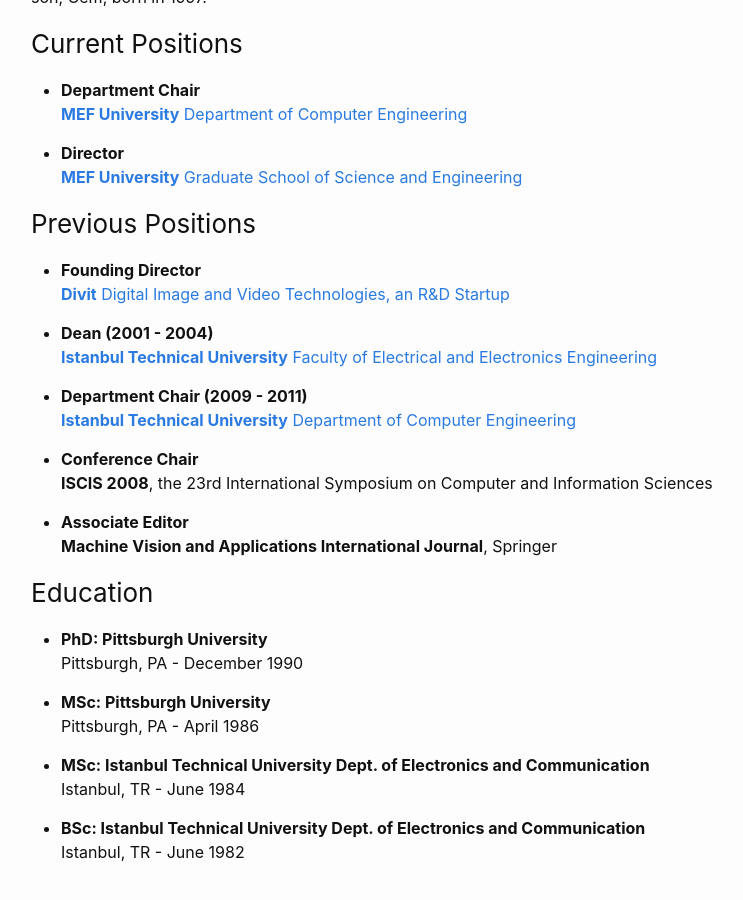
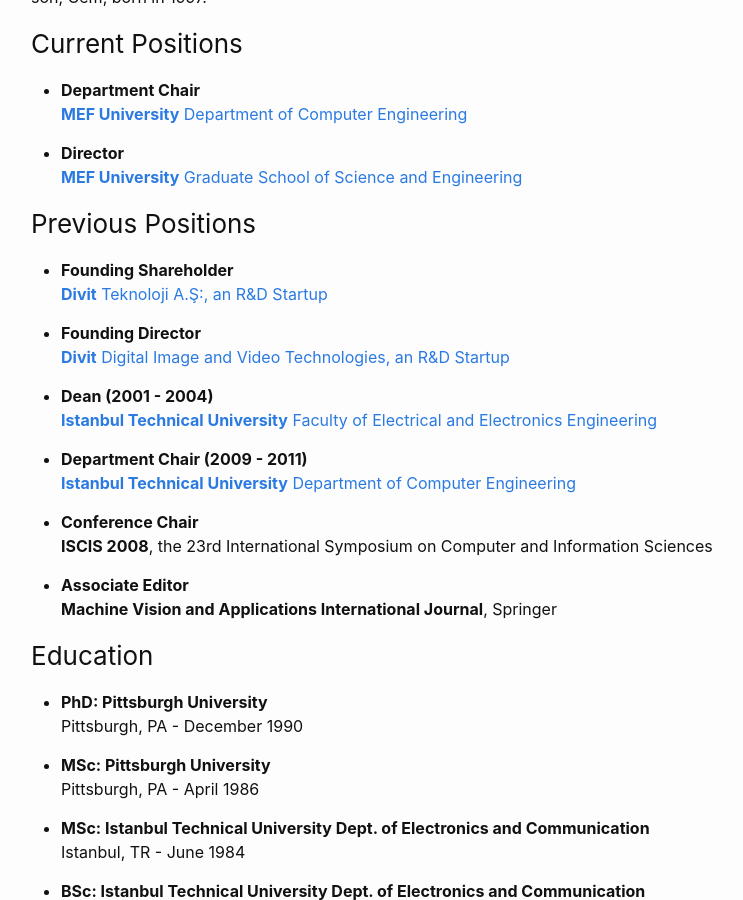
Before and after one commit to muhittingokmen/muhittingokmen.github.io, a Jekyll site: the page built from _pages/about.md, in a window 1280 px wide and 900 px high, scrolled down 641 px. Shown: the whole window, without its empty margins (239-982 px from the left). Built offline with Jekyll 4.4.1, drawn with Linux system fonts in a browser that asks for light colours.

Commit message:
Update about.md

```diff
--- a/_pages/about.md
+++ b/_pages/about.md
@@ -21,8 +21,12 @@ Dr. Gokmen is married to Gulcin Pulat Gokmen, who is Professor of Architecture a
 
 ### Previous Positions
 
+
+- **Founding Shareholder**
+[**Divit** Teknoloji A.Ş:, an R&D Startup](http://www.divit.com)
+
 - **Founding Director**
-[**Divit** Digital Image and Video Technologies, an R&D Startup](http://www.divitface.com)
+[**Divit** Digital Image and Video Technologies, an R&D Startup](http://www.divit.com)
 
 - **Dean (2001 - 2004)**
 [**Istanbul Technical University** Faculty of Electrical and Electronics Engineering](http://www.itu.edu.tr)
```
